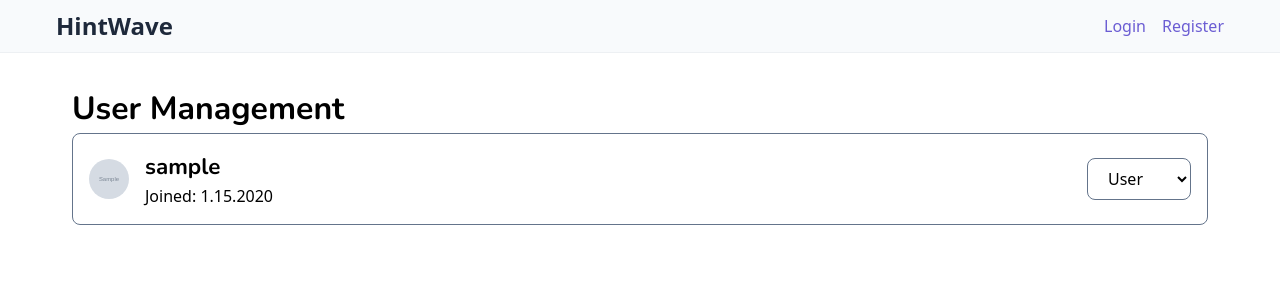
After one commit to michalmacenka/hintwave, a PHP site: template www/views/admin_users.php in a window 1280 px wide. The commit adds this page. Shown: the top 300 px of the page. Run offline with PHP 8.4, Linux system fonts and the light colour scheme; the template is opened without the code that fills it: most values are stand-ins (such as "Sample title", 1, 10 or a date in 2020); grey boxes marked "Sample" are stand-in pictures.

Commit message:
feat: manage users page - change role

```diff
--- /dev/null
+++ b/www/public/scripts/pages/admin_users.js
@@ -0,0 +1,39 @@
+document.querySelectorAll('.role-select').forEach(select => {
+  select.addEventListener('change', async (e) => {
+    console.log('change');
+    const select = e.target;
+    const userId = select.dataset.userId;
+    const newRole = select.value;
+    const originalValue = select.getAttribute('data-original-value');
+    const csrf_token = document.querySelector('input[name="csrf_token"]').value;
+
+    try {
+      const response = await fetch('users.php', {
+        method: 'POST',
+        headers: {
+          'Content-Type': 'application/json',
+        },
+        body: JSON.stringify({
+          userId: userId,
+          role: newRole,
+          csrf_token: csrf_token
+        })
+      });
+
+      const data = await response.json();
+
+      if (response.ok) {
+        select.setAttribute('data-original-value', newRole);
+      } else {
+        alert(data.message || 'Error updating user role');
+        select.value = originalValue;
+      }
+    } catch (error) {
+      console.error('Error:', error);
+      alert('Network error while updating user role');
+      select.value = originalValue;
+    }
+  });
+
+  select.setAttribute('data-original-value', select.value);
+});
--- a/www/public/styles/global/utilities.css
+++ b/www/public/styles/global/utilities.css
@@ -18,7 +18,7 @@
 .hidden { display: none; }
 .flex-wrap { flex-wrap: wrap; }
 .flex-col { flex-direction: column; }
-
+.w-fit { width: fit-content; }
 /* Spacing */
 .m-0 { margin: 0; }
 .p-0 { padding: 0; }
--- a/www/repositories/AuthRepository.php
+++ b/www/repositories/AuthRepository.php
@@ -140,4 +140,40 @@ class AuthRepository
       'created_at' => $user->getCreatedAt()
     ];
   }
+
+  /**
+   * Get all users from database
+   *
+   * @return User[] Array of all users
+   */
+  public function getAllUsers(): array
+  {
+    $sql = "SELECT * FROM users ORDER BY created_at DESC";
+    $results = $this->db->select($sql);
+
+    $users = [];
+    foreach ($results as $row) {
+      $users[] = new User(
+        $row['id'],
+        $row['username'],
+        $row['birth'],
+        $row['role'],
+        $row['created_at']
+      );
+    }
+    return $users;
+  }
+
+  /**
+   * Update user role
+   *
+   * @param int $userId User ID to update
+   * @param int $newRole New role value
+   */
+  public function updateUserRole(int $userId, int $newRole)
+  {
+    $sql = "UPDATE users SET role = :newRole WHERE id = :userId";
+    $this->db->update($sql, [':newRole' => $newRole, ':userId' => $userId]);
+    HTTPException::sendException(200, 'User role updated successfully.');
+  }
 }
--- /dev/null
+++ b/www/views/admin_users.php
@@ -0,0 +1,70 @@
+<?php
+require_once __DIR__ . "/../common/CSRF.php";
+?>
+
+<div class="container">
+  <h1>User Management</h1>
+  <div class="users-list">
+    <?= CSRF::generate() ?>
+    <?php foreach ($users as $user): ?>
+      <div class="user-card glass">
+        <div class="user-info">
+          <img src="/public/uploads/profiles/<?= $user->getProfileImage() ?>" alt="Profile image" class="profile-image">
+          <div class="user-details">
+            <h3><?= htmlspecialchars($user->getUsername()) ?></h3>
+            <p>Joined: <?= date('n.j.Y', strtotime($user->getCreatedAt())) ?></p>
+          </div>
+        </div>
+        <div class="user-actions">
+          <select class="role-select"
+            data-user-id="<?= $user->getId() ?>"
+            <?= $currentUser->getId() === $user->getId() ? 'disabled' : '' ?>>
+            <option value="0" <?= $user->getRole() === 0 ? 'selected' : '' ?>>User</option>
+            <option value="1" <?= $user->getRole() === 1 ? 'selected' : '' ?>>Admin</option>
+          </select>
+          <?php if ($currentUser->getId() === $user->getId()): ?>
+            <small class="text-muted">Cannot change your own role</small>
+          <?php endif; ?>
+        </div>
+      </div>
+    <?php endforeach; ?>
+  </div>
+</div>
+
+<style>
+  .text-muted {
+    color: #666;
+    font-style: italic;
+    display: block;
+    margin-top: 5px;
+  }
+
+  .role-select:disabled {
+    opacity: 0.6;
+    cursor: not-allowed;
+  }
+
+  .user-card {
+    display: flex;
+    justify-content: space-between;
+    align-items: center;
+    padding: 1rem;
+    margin-bottom: 1rem;
+    border-radius: var(--radius-md);
+    border: 1px solid var(--color-middle);
+  }
+
+  .user-info {
+    display: flex;
+    align-items: center;
+    gap: 1rem;
+  }
+
+  .profile-image {
+    width: 50px;
+    height: 50px;
+    border-radius: 50%;
+    object-fit: cover;
+  }
+</style>
+<script src="/public/scripts/pages/admin_users.js" type="module"></script>
--- a/www/views/layout.php
+++ b/www/views/layout.php
@@ -37,6 +37,9 @@ $user = $authRepository->getUser();
             <a href="index.php">Home</a>
             <a href="hints.php">All Hints</a>
             <a href="add.php">Add hint</a>
+            <?php if ($user && $user->isAdmin()) : ?>
+              <a href="users.php">Manage Users</a>
+            <?php endif; ?>
           <?php endif; ?>
         </div>
       </div>
```
Also changed, not shown: www/controllers/AuthController.php (+39 -0 lines), www/users.php (added, +31 -0 lines).
